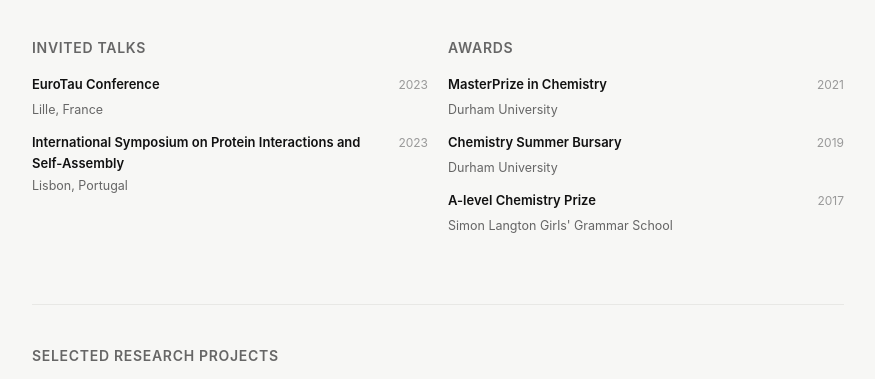
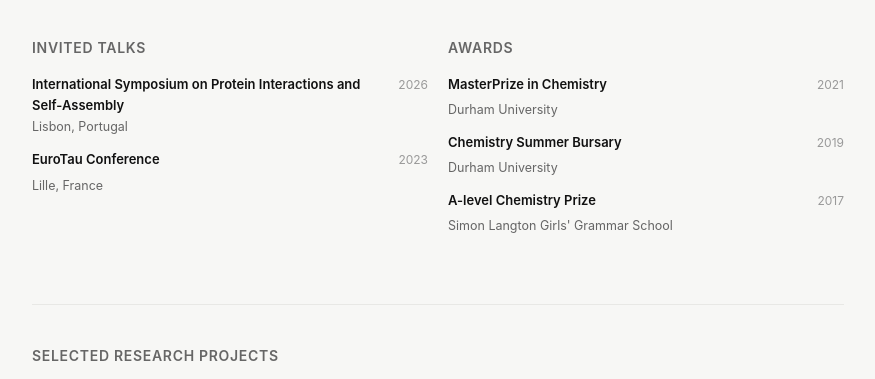
Before and after one commit to santambrogioalessia98-byte/SantambrogioA.github.io, a plain HTML site: page index.html in a window 1280 px wide. Shown: the part 818-1197 px from the top of the page, without its empty margins (202-1077 px from the left). Drawn offline with Linux system fonts and the light colour scheme.

Commit message:
Swap conference details in timeline entries

```diff
--- a/index.html
+++ b/index.html
@@ -478,20 +478,20 @@
       <div class="timeline-entry">
         <div class="timeline-body">
           <div class="timeline-row">
-            <div class="timeline-title">EuroTau Conference</div>
-            <div class="timeline-dates-inline">2023</div>
+            <div class="timeline-title">International Symposium on Protein Interactions and Self-Assembly</div>
+            <div class="timeline-dates-inline">2026</div>
           </div>
-          <div class="timeline-sub">Lille, France</div>
+          <div class="timeline-sub">Lisbon, Portugal</div>
         </div>
       </div>
 
       <div class="timeline-entry">
         <div class="timeline-body">
           <div class="timeline-row">
-            <div class="timeline-title">International Symposium on Protein Interactions and Self-Assembly</div>
+            <div class="timeline-title">EuroTau Conference</div>
             <div class="timeline-dates-inline">2023</div>
           </div>
-          <div class="timeline-sub">Lisbon, Portugal</div>
+          <div class="timeline-sub">Lille, France</div>
         </div>
       </div>
     </div>
```
